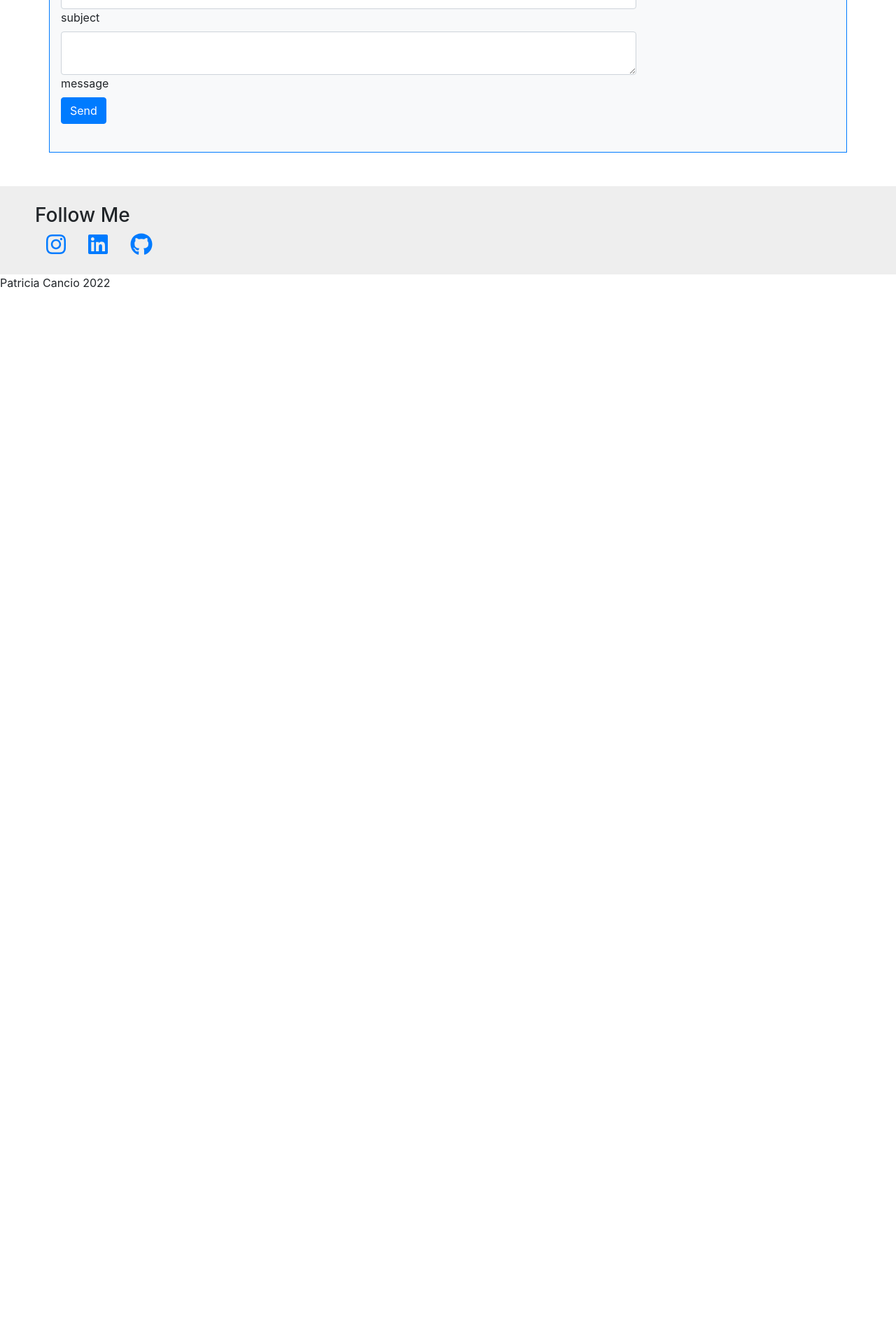
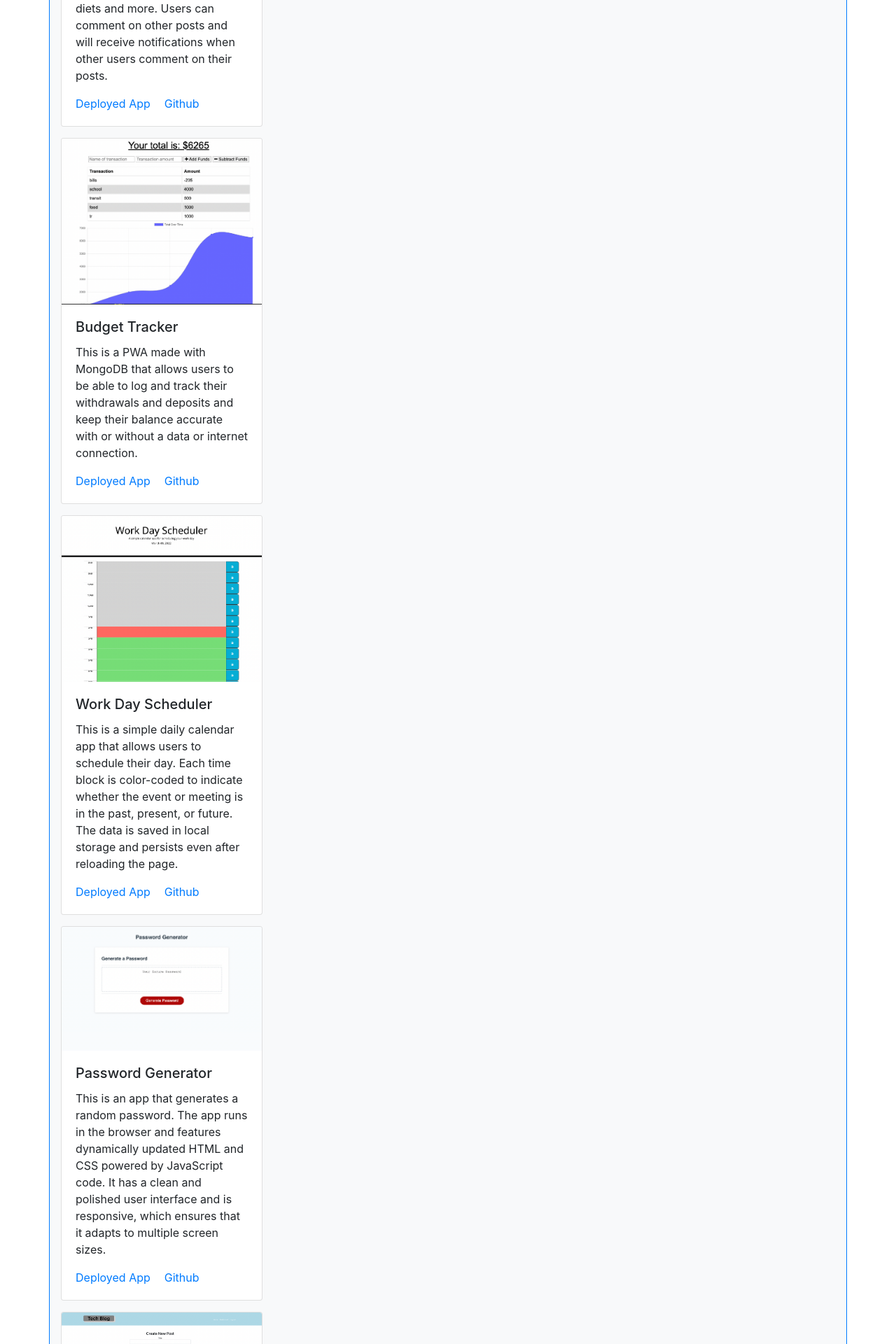
Before and after one commit to pcancio/react-portfolio, a React (Create React App) app: page / in a window 1280 px wide. Shown: the part 1680-3600 px from the top of the page at 70% size. Before the commit the page ends 2096 px from the top, so only its background shows below. Built offline with nearby package versions, Linux system fonts and the light colour scheme.

Commit message:
loaded portfolio items

```diff
--- a/src/components/Portfolio/index.js
+++ b/src/components/Portfolio/index.js
@@ -1,11 +1,11 @@
 import React from "react";
 import { Card } from "react-bootstrap";
 import LetsEat from "../../assets/LetsEat.png";
-// import budgettracker from "../../assets/budgettracker.png";
-// import DayPlanner from "../../assets/DayPlanner.png";
-// import PasswordGenerator from "../../assets/PasswordGenerator.png";
-// import PetProject from "../../assets/PetProject.png";
-// import TechBlog from "../../assets/TechBlog.png";
+import PetProject from "../../assets/PetProject.png";
+import budgettracker from "../../assets/budgettracker.png";
+import DayPlanner from "../../assets/DayPlanner.png";
+import PasswordGenerator from "../../assets/PasswordGenerator.png";
+import TechBlog from "../../assets/TechBlog.png";
 
 function Portfolio() {
   return (
@@ -46,6 +46,164 @@ function Portfolio() {
             </Card>
           </div>
         </div>
+
+        <div className="row">
+          <div className="col-lg-4 py-2">
+            <Card style={{ width: "18rem" }}>
+              <Card.Img variant="top" src={PetProject} alt="Pet Project" />
+              <Card.Body>
+                <Card.Title>Pet Project</Card.Title>
+                <Card.Text>
+                  Pet Project is an online community for pet owners to post
+                  about their pets, allergies, diets and more. Users can comment
+                  on other posts and will receive notifications when other users
+                  comment on their posts.
+                </Card.Text>
+                <Card.Link
+                  href="https://github.com/mkohn4/pet-project"
+                  target="_blank"
+                >
+                  Deployed App
+                </Card.Link>
+                <Card.Link
+                  href="https://warm-springs-61498.herokuapp.com/"
+                  target="_blank"
+                >
+                  Github
+                </Card.Link>
+              </Card.Body>
+            </Card>
+          </div>
+        </div>
+
+        <div className="row">
+          <div className="col-lg-4 py-2">
+            <Card style={{ width: "18rem" }}>
+              <Card.Img
+                variant="top"
+                src={budgettracker}
+                alt="Budget Tracker"
+              />
+              <Card.Body>
+                <Card.Title>Budget Tracker</Card.Title>
+                <Card.Text>
+                  This is a PWA made with MongoDB that allows users to be able
+                  to log and track their withdrawals and deposits and keep their
+                  balance accurate with or without a data or internet
+                  connection.
+                </Card.Text>
+                <Card.Link
+                  href="https://secure-sea-09970.herokuapp.com/"
+                  target="_blank"
+                >
+                  Deployed App
+                </Card.Link>
+                <Card.Link
+                  href="https://github.com/pcancio/PWA-Budget-Tracker"
+                  target="_blank"
+                >
+                  Github
+                </Card.Link>
+              </Card.Body>
+            </Card>
+          </div>
+        </div>
+
+        <div className="row">
+          <div className="col-lg-4 py-2">
+            <Card style={{ width: "18rem" }}>
+              <Card.Img
+                variant="top"
+                src={DayPlanner}
+                alt="Work Day Scheduler"
+              />
+              <Card.Body>
+                <Card.Title>Work Day Scheduler</Card.Title>
+                <Card.Text>
+                  This is a simple daily calendar app that allows users to
+                  schedule their day. Each time block is color-coded to indicate
+                  whether the event or meeting is in the past, present, or
+                  future. The data is saved in local storage and persists even
+                  after reloading the page.
+                </Card.Text>
+                <Card.Link
+                  href="https://pcancio.github.io/daily-planner/"
+                  target="_blank"
+                >
+                  Deployed App
+                </Card.Link>
+                <Card.Link
+                  href="https://github.com/pcancio/daily-planner"
+                  target="_blank"
+                >
+                  Github
+                </Card.Link>
+              </Card.Body>
+            </Card>
+          </div>
+        </div>
+
+        <div className="row">
+          <div className="col-lg-4 py-2">
+            <Card style={{ width: "18rem" }}>
+              <Card.Img
+                variant="top"
+                src={PasswordGenerator}
+                alt="Password Generator"
+              />
+              <Card.Body>
+                <Card.Title>Password Generator</Card.Title>
+                <Card.Text>
+                  This is an app that generates a random password. The app runs
+                  in the browser and features dynamically updated HTML and CSS
+                  powered by JavaScript code. It has a clean and polished user
+                  interface and is responsive, which ensures that it adapts to
+                  multiple screen sizes.
+                </Card.Text>
+                <Card.Link
+                  href="https://pcancio.github.io/Password-Generator/"
+                  target="_blank"
+                >
+                  Deployed App
+                </Card.Link>
+                <Card.Link
+                  href="https://github.com/pcancio/Password-Generator"
+                  target="_blank"
+                >
+                  Github
+                </Card.Link>
+              </Card.Body>
+            </Card>
+          </div>
+        </div>
+
+        <div className="row">
+          <div className="col-lg-4 py-2">
+            <Card style={{ width: "18rem" }}>
+              <Card.Img variant="top" src={TechBlog} alt="Tech Blog" />
+              <Card.Body>
+                <Card.Title>Tech Blog</Card.Title>
+                <Card.Text>
+                  This is an app for techies. Login and authetication is
+                  required to join the blog. Once signed up and logged in, users
+                  can post, comment, and interace with other techies!
+                </Card.Text>
+                <Card.Link
+                  href="https://nameless-headland-84483.herokuapp.com/"
+                  target="_blank"
+                >
+                  Deployed App
+                </Card.Link>
+                <Card.Link
+                  href="https://github.com/pcancio/my-awesome-techie-blog"
+                  target="_blank"
+                >
+                  Github
+                </Card.Link>
+              </Card.Body>
+            </Card>
+          </div>
+        </div>
       </div>
     </div>
   );
```
Also changed, not shown: src/assets/TechBlog.png.
